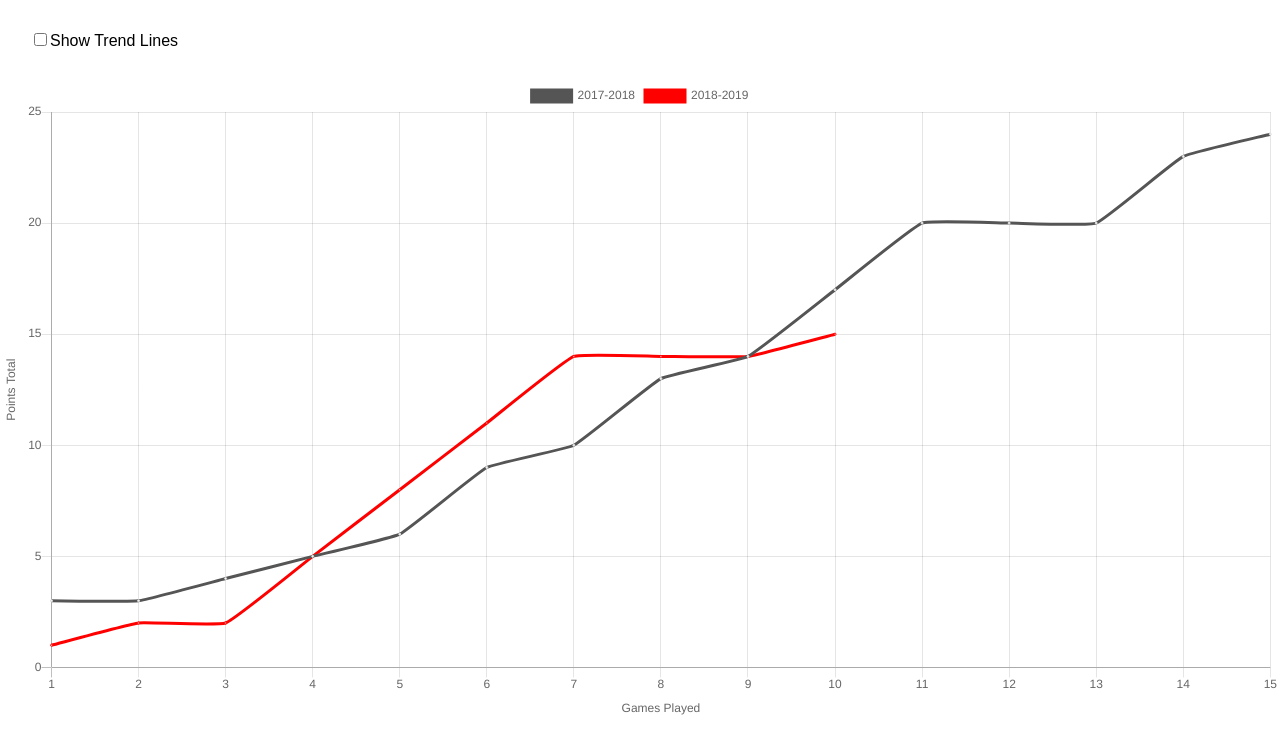
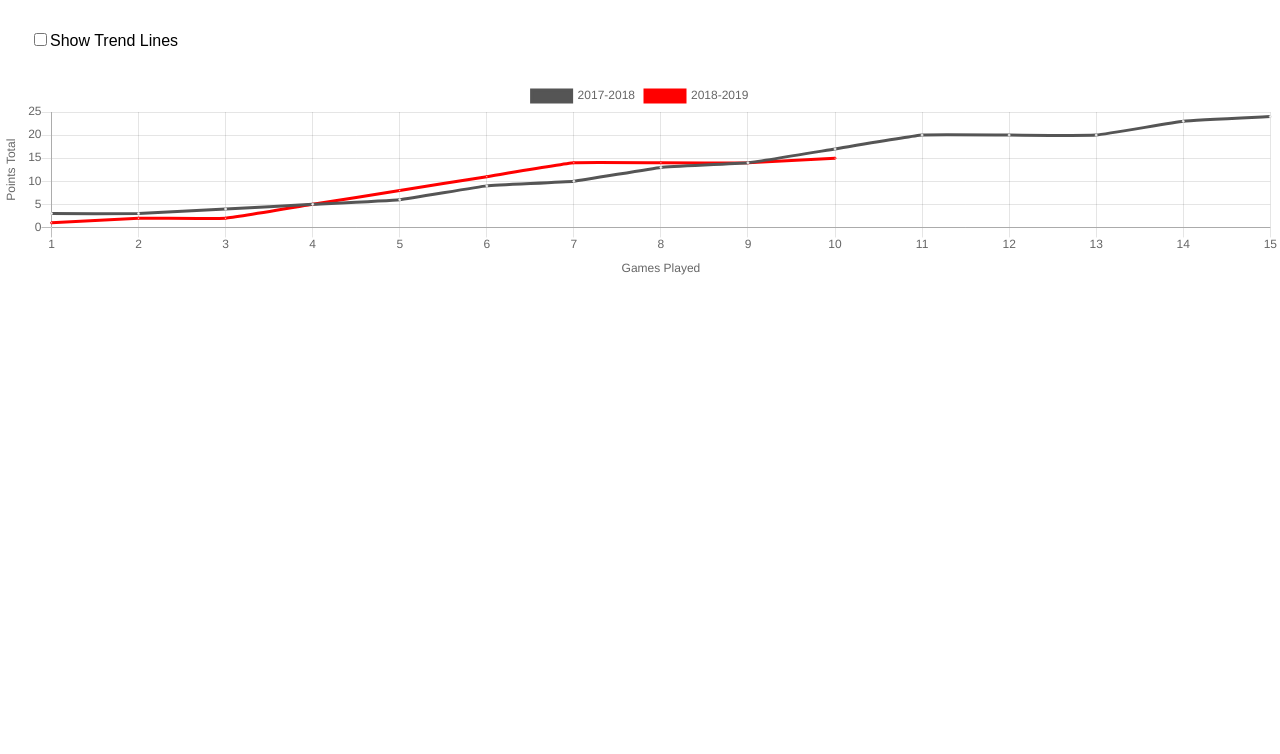
Before and after one commit to snerks/football-stats-02, a React (Create React App) app: page / in a window 1280 px wide. Shown: the top 754 px of the page. Built offline with nearby package versions, Linux system fonts and the light colour scheme; the HTML template or start-up script is replaced by a standard one.

Commit message:
Revert vh css setting

```diff
--- a/public/index.html
+++ b/public/index.html
@@ -2,7 +2,8 @@
 <html lang="en">
   <head>
     <meta charset="utf-8">
-    <meta name="viewport" content="width=device-width, initial-scale=1, shrink-to-fit=no">
+    <meta name="viewport" content="width=device-width, initial-scale=1,
+      shrink-to-fit=no">
     <meta name="theme-color" content="#000000">
     <!--
       manifest.json provides metadata used when your web app is added to the
@@ -19,7 +20,7 @@
       work correctly both with client-side routing and a non-root public URL.
       Learn how to configure a non-root public URL by running `npm run build`.
     -->
-    <title>React App</title>
+    <title>Football Stats</title>
   </head>
   <body>
     <noscript>
--- a/src/components/points-line-chart.tsx
+++ b/src/components/points-line-chart.tsx
@@ -193,7 +193,7 @@ class PointsLineChart extends React.Component<
     };
 
     return (
-      <div style={{ position: "relative", height: "80vh" }}>
+      <div>
         <div
           className="custom-control custom-checkbox"
           style={{ margin: "30px" }}
```
